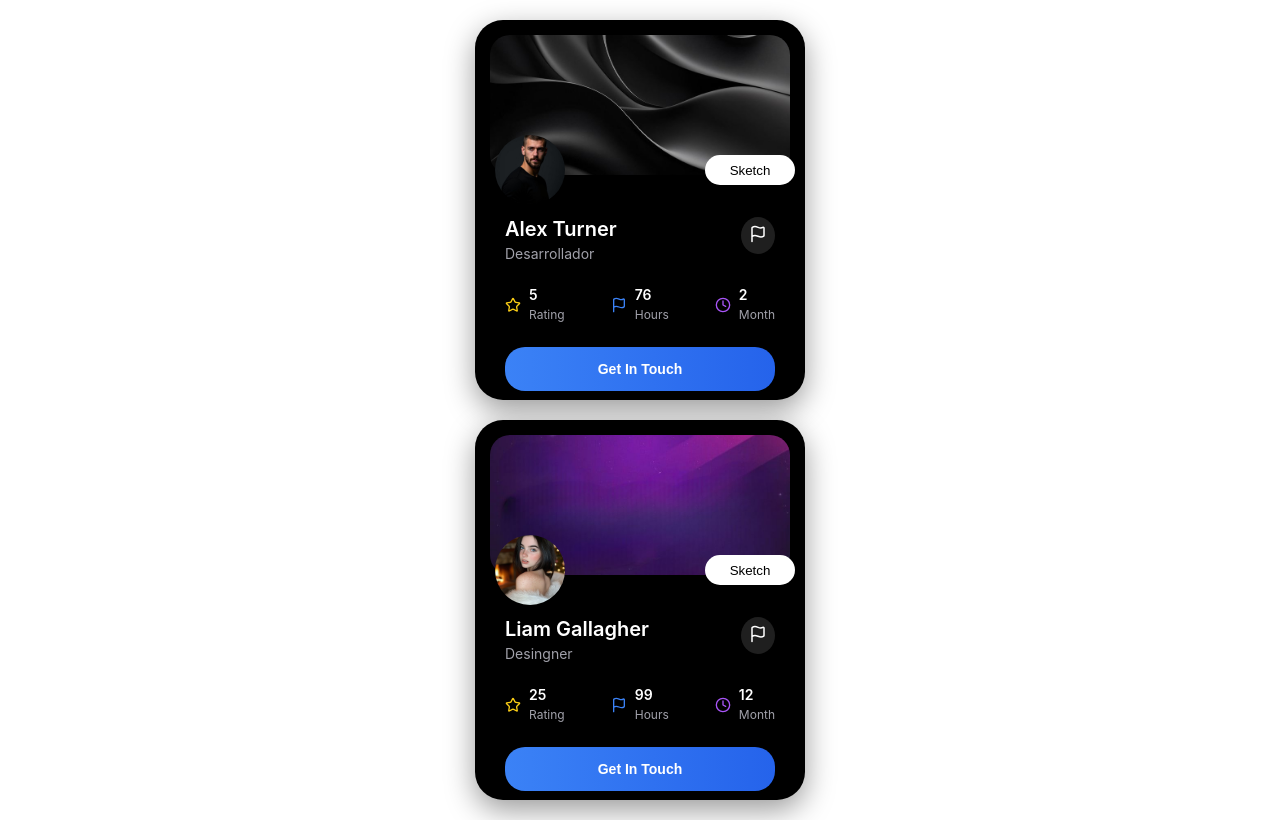
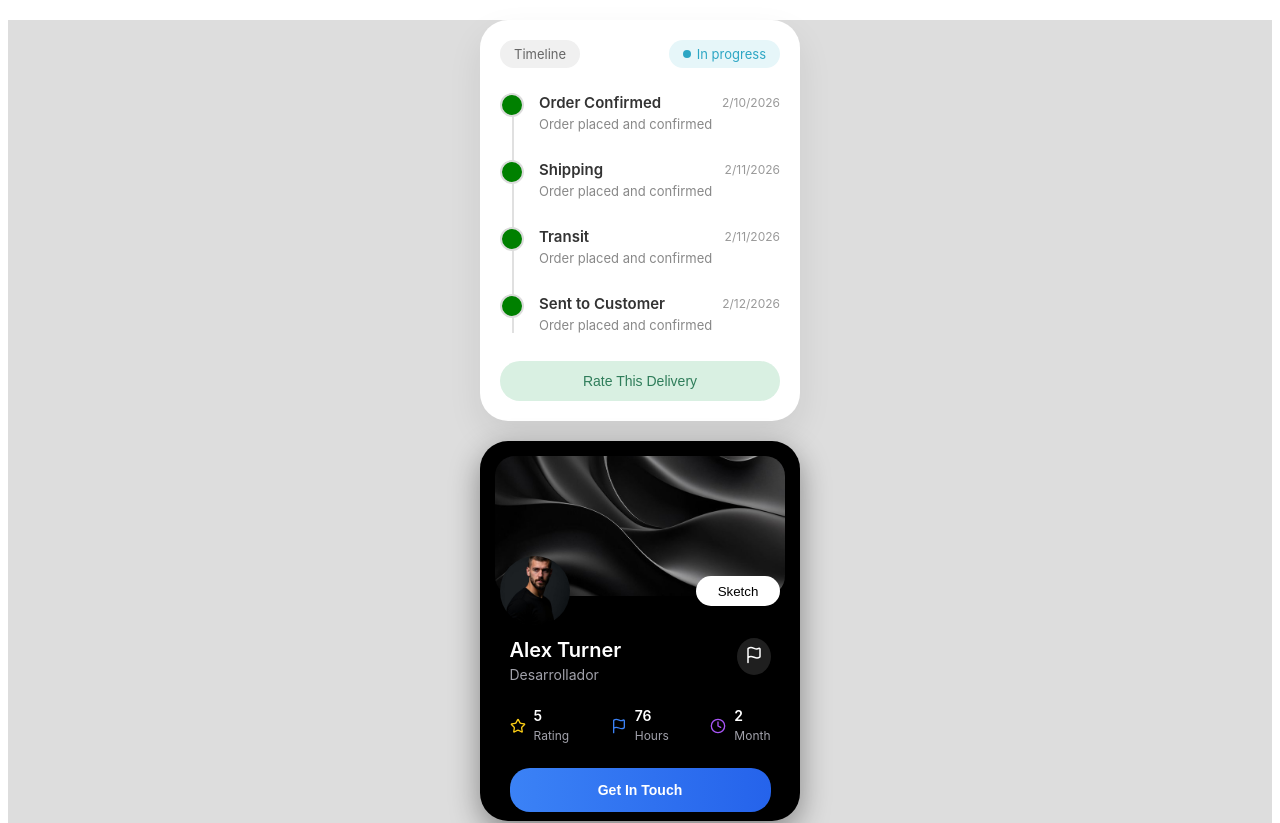
Before and after one commit to StevenLopez009/UiComponents, a React (Vite) app: page / in a window 1280 px wide. Shown: the top 823 px of the page. Built offline with nearby package versions, Linux system fonts and the light colour scheme.

Commit message:
componente OrderTrackingTimeline

```diff
--- a/src/App.css
+++ b/src/App.css
@@ -0,0 +1,7 @@
+* {
+  box-sizing: border-box;
+}
+
+.app {
+  background-color: rgb(221, 221, 221);
+}
--- a/src/App.tsx
+++ b/src/App.tsx
@@ -4,10 +4,17 @@ import backgroundImage from './assets/images/portada.jpg'
 import backgroundImage2 from './assets/images/portada2.jpg'
 import perfilImage from './assets/images/perfil.jpg'
 import perfilImage2 from './assets/images/perfil2.jpg'
+import OrderTrackingTimeline from './components/OrderTrackingTimeline/OrderTrackingTimeline'
 
 function App() {
   return (
-    <>
+    <div className='app'>
+      <OrderTrackingTimeline
+        order={new Date("2026-02-10")}
+        shipping={new Date("2026-02-11")}
+        transit={new Date("2026-02-11")}
+        sentToCustomer={new Date("2026-02-12")}
+      />
         <ProfileCard
           backgroundImage={backgroundImage}
           imageUrl={perfilImage2}
@@ -20,13 +27,13 @@ function App() {
         <ProfileCard
           backgroundImage={backgroundImage2}
           imageUrl={perfilImage}
-        name="Liam Gallagher"
+          name="Lilly Gallagher"
           profession="Desingner"
           raiting={25}
           hours={99}
           months={12}
         />
-    </>
+    </div>
   )
 }
 
--- /dev/null
+++ b/src/components/OrderTrackingTimeline/OrderTrackingTimeline.css
@@ -0,0 +1,125 @@
+.order-tracking-timeline {
+  width: 320px;
+  padding: 20px;
+  background-color: #fff;
+  border-radius: 28px;
+  margin: 20px auto;
+  box-shadow: 0 15px 35px rgba(0, 0, 0, 0.08);
+  font-family: "Inter", sans-serif;
+}
+
+/* HEADER */
+.card-header {
+  display: flex;
+  justify-content: space-between;
+  align-items: center;
+  margin-bottom: 25px;
+}
+
+.badge {
+  background: #f0f0f0;
+  padding: 6px 14px;
+  border-radius: 20px;
+  font-size: 13px;
+  color: #666;
+}
+
+.status {
+  background: #e6f6f9;
+  color: #2ca6c4;
+  padding: 6px 14px;
+  border-radius: 20px;
+  font-size: 13px;
+  display: flex;
+  align-items: center;
+  gap: 6px;
+}
+
+.status .dot {
+  width: 8px;
+  height: 8px;
+  background: #2ca6c4;
+  border-radius: 50%;
+}
+
+/* TIMELINE */
+.timeline {
+  position: relative;
+}
+
+.timeline::before {
+  content: "";
+  position: absolute;
+  left: 12px;
+  top: 0;
+  bottom: 0;
+  width: 2px;
+  background: #e0e0e0;
+}
+
+.timeline-item {
+  display: flex;
+  gap: 15px;
+  margin-bottom: 28px;
+  position: relative;
+}
+
+.icon {
+  width: 24px;
+  height: 24px;
+  background: #ffffff;
+  border: 2px solid #dcdcdc;
+  border-radius: 50%;
+  position: relative;
+  z-index: 1;
+}
+
+.completed {
+  background-color: green;
+}
+
+/* CONTENT */
+.content {
+  flex: 1;
+}
+
+.row {
+  display: flex;
+  justify-content: space-between;
+  align-items: center;
+}
+
+h4 {
+  font-size: 15px;
+  margin: 0;
+  color: #333;
+  font-weight: 600;
+}
+
+.date {
+  font-size: 12px;
+  color: #999;
+}
+
+.description {
+  margin: 4px 0 0;
+  font-size: 13px;
+  color: #888;
+}
+
+/* BUTTON */
+.rate-btn {
+  width: 100%;
+  background: #d9f0e2;
+  border: none;
+  padding: 12px;
+  border-radius: 20px;
+  font-size: 14px;
+  color: #2f7d5a;
+  cursor: pointer;
+  transition: 0.2s ease;
+}
+
+.rate-btn:hover {
+  background: #c4e8d4;
+}
--- /dev/null
+++ b/src/components/OrderTrackingTimeline/OrderTrackingTimeline.tsx
@@ -0,0 +1,54 @@
+import './OrderTrackingTimeline.css';
+
+interface Props {
+  order: Date;
+  shipping: Date;
+  transit: Date;
+  sentToCustomer: Date;
+}
+
+function OrderTrackingTimeline({ order, shipping, transit, sentToCustomer }: Props) {
+  const today = new Date();
+
+  const steps = [
+    { label: "Order Confirmed", date: order },
+    { label: "Shipping", date: shipping },
+    { label: "Transit", date: transit },
+    { label: "Sent to Customer", date: sentToCustomer }
+  ];
+
+  return (
+    <div className="order-tracking-timeline">
+
+      <div className="card-header">
+        <span className="badge">Timeline</span>
+        <span className="status">
+          <span className="dot"></span>
+          In progress
+        </span>
+      </div>
+
+      <div className="timeline">
+        {steps.map((step, index) => (
+          <div className="timeline-item" key={index}>
+            <div className={`icon ${today >= step.date ? 'completed' : ''}`}></div>
+            <div className="content">
+              <div className="row">
+                <h4>{step.label}</h4>
+                <span className="date">{step.date.toLocaleDateString()}</span>
+              </div>
+              <p className="description">Order placed and confirmed</p>
+            </div>
+          </div>
+        ))}
+      </div>
+
+      <button className="rate-btn">
+        Rate This Delivery
+      </button>
+
+    </div>
+  );
+}
+
+export default OrderTrackingTimeline;
--- a/src/components/profileCard/ProfileCard.css
+++ b/src/components/profileCard/ProfileCard.css
@@ -2,8 +2,8 @@
   background-color: #000000;
   border-radius: 28px;
   padding: 15px;
-  width: 300px;
-  height: 350px;
+  width: 320px;
+  height: 380px;
   margin: 20px auto;
   color: white;
   font-family: "Inter", sans-serif;
--- a/src/components/profileCard/ProfileCard.tsx
+++ b/src/components/profileCard/ProfileCard.tsx
@@ -1,7 +1,6 @@
 import './ProfileCard.css'
 import { Star, Flag, Clock } from "lucide-react";
 
-// Define la interfaz para las props
 interface Props {
   backgroundImage: string;
   imageUrl?: string;
```
Lines whose indentation alone changed are shown as unchanged.
